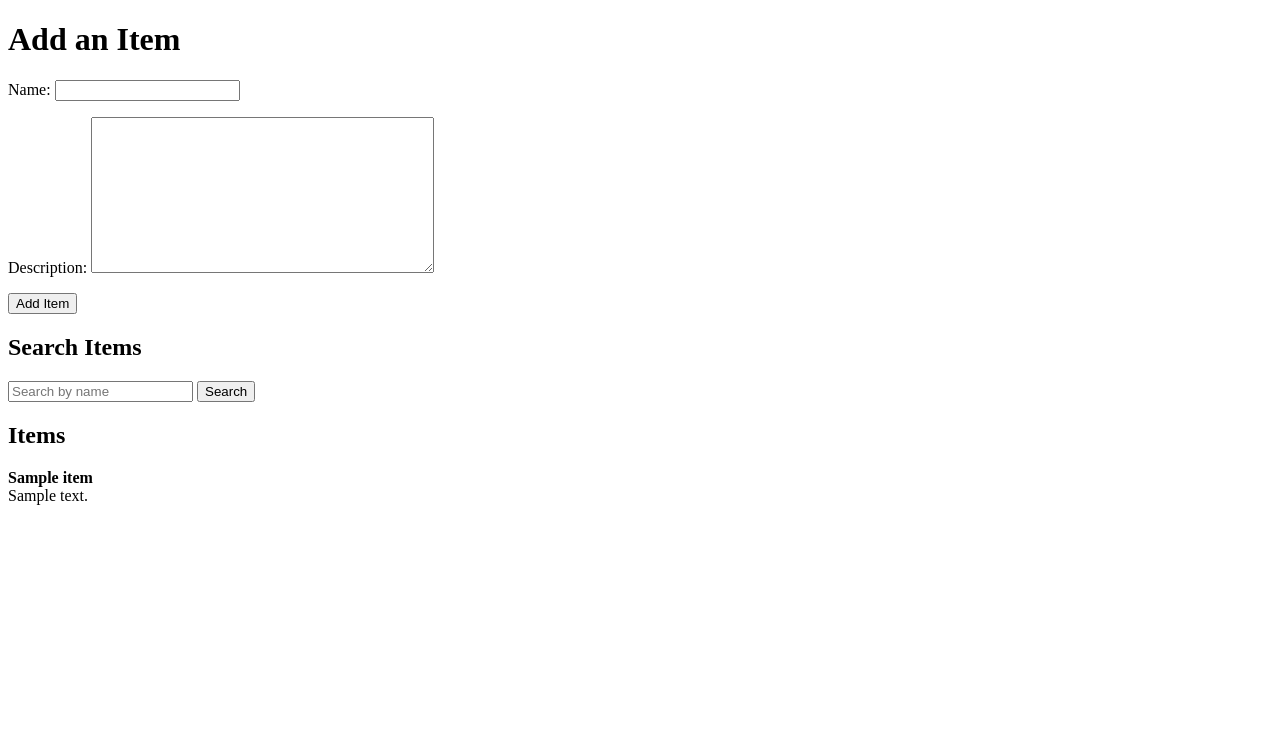
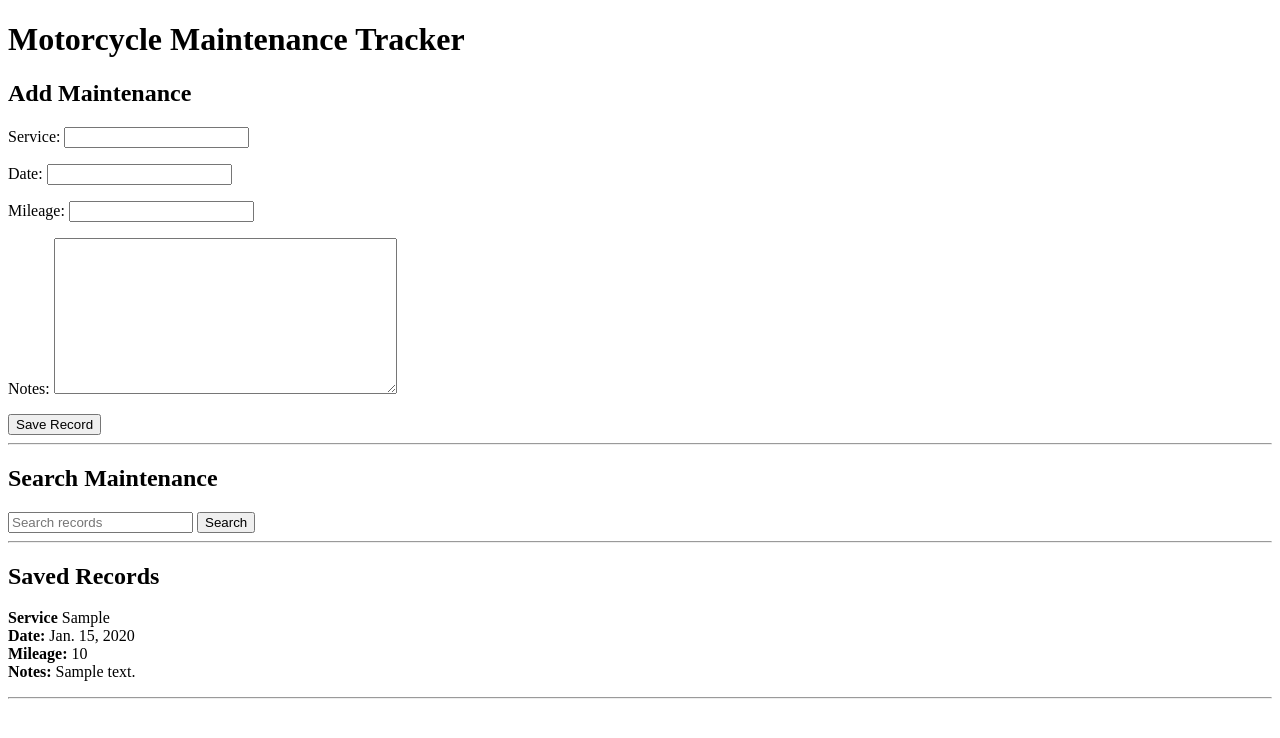
Before and after one commit to Tblackman90/django-tech-exercise, a Django app: page / in a window 1280 px wide. Shown: the top 738 px of the page. Run offline with Django 5.2, Linux system fonts and the light colour scheme; tables that the repository leaves empty hold one stand-in row (values such as "Sample post").

Commit message:
Added motorcycle maintenance tracker with save and search features

```diff
--- a/djangoproject/urls.py
+++ b/djangoproject/urls.py
@@ -16,10 +16,9 @@ Including another URLconf
 """
 from django.contrib import admin
 from django.urls import path
-from hello_world_app.views import home, hello
+from hello_world_app.views import home
 
 urlpatterns = [
     path('admin/', admin.site.urls),
     path('', home, name='home'),
-    path('hello/', hello, name='hello'),
 ]
--- a/hello_world_app/forms.py
+++ b/hello_world_app/forms.py
@@ -1,7 +1,8 @@
 from django import forms
-from .models import Item
+from .models import Maintenance
 
-class ItemForm(forms.ModelForm):
+# form for adding maintenance records
+class MaintenanceForm(forms.ModelForm):
     class Meta:
-        model = Item
-        fields = ['name', 'description']
+        model = Maintenance
+        fields = ['service', 'date', 'mileage', 'notes']
--- a/hello_world_app/models.py
+++ b/hello_world_app/models.py
@@ -1,9 +1,8 @@
 from django.db import models
 
-class Item(models.Model):
-    name = models.CharField(max_length=100)
-    description = models.TextField()
-
-    def __str__(self):
-        return self.name
-# Create your models here.
+# saves motorcycle maintenance info
+class Maintenance(models.Model):
+    service = models.CharField(max_length=100)
+    date = models.DateField()
+    mileage = models.IntegerField()
+    notes = models.TextField(blank=True)
--- a/hello_world_app/templates/home.html
+++ b/hello_world_app/templates/home.html
@@ -1,32 +1,43 @@
 <!DOCTYPE html>
 <html>
 <head>
-    <title>Item List</title>
+    <title>Motorcycle Maintenance Tracker</title>
 </head>
 <body>
 
-    <h1>Add an Item</h1>
+    <h1>Motorcycle Maintenance Tracker</h1>
+
+    <h2>Add Maintenance</h2>
 
     <form method="POST">
         {% csrf_token %}
         {{ form.as_p }}
-        <button type="submit">Add Item</button>
+        <button type="submit">Save Record</button>
     </form>
-<h2>Search Items</h2>
 
-<form method="GET">
-    <input type="text" name="search" placeholder="Search by name">
-    <button type="submit">Search</button>
-</form>
-    <h2>Items</h2>
+    <hr>
 
-    {% for item in items %}
+    <h2>Search Maintenance</h2>
+
+    <form method="GET">
+        <input type="text" name="search" placeholder="Search records">
+        <button type="submit">Search</button>
+    </form>
+
+    <hr>
+
+    <h2>Saved Records</h2>
+
+    {% for record in records %}
         <p>
-            <strong>{{ item.name }}</strong><br>
-            {{ item.description }}
+            <b>Service</b> {{ record.service }}<br>
+            <b>Date:</b> {{ record.date }}<br>
+            <b>Mileage:</b> {{ record.mileage }}<br>
+            <b>Notes:</b> {{ record.notes }}
         </p>
+        <hr>
     {% empty %}
-        <p>No items have been added yet.</p>
+        <p>No maintenance records found.</p>
     {% endfor %}
 
 </body>
--- a/hello_world_app/views.py
+++ b/hello_world_app/views.py
@@ -1,29 +1,30 @@
 from django.shortcuts import render, redirect
-from django.http import HttpResponse
-from .forms import ItemForm
-from .models import Item
+from django.db.models import Q
+from .forms import MaintenanceForm
+from .models import Maintenance
 
 def home(request):
-    items = Item.objects.all()
+    records = Maintenance.objects.all().order_by('-date')
 
-    search = request.GET.get('search')
+    # serch saved maintenance
+    search = request.GET.get('search', '')
 
     if search:
-        items = items.filter(name__icontains=search)
+        records = records.filter(
+            Q(service__icontains=search) | Q(notes__icontains=search)
+        )
 
+    # save a new maintenance record
     if request.method == 'POST':
-        form = ItemForm(request.POST)
+        form = MaintenanceForm(request.POST)
 
         if form.is_valid():
             form.save()
             return redirect('home')
     else:
-        form = ItemForm()
+        form = MaintenanceForm()
 
     return render(request, 'home.html', {
         'form': form,
-        'items': items
+        'records': records
     })
-
-def hello(request):
-    return HttpResponse("Hello World!")
```
Also changed, not shown: hello_world_app/migrations/0002_maintenance_delete_item.py (added).
